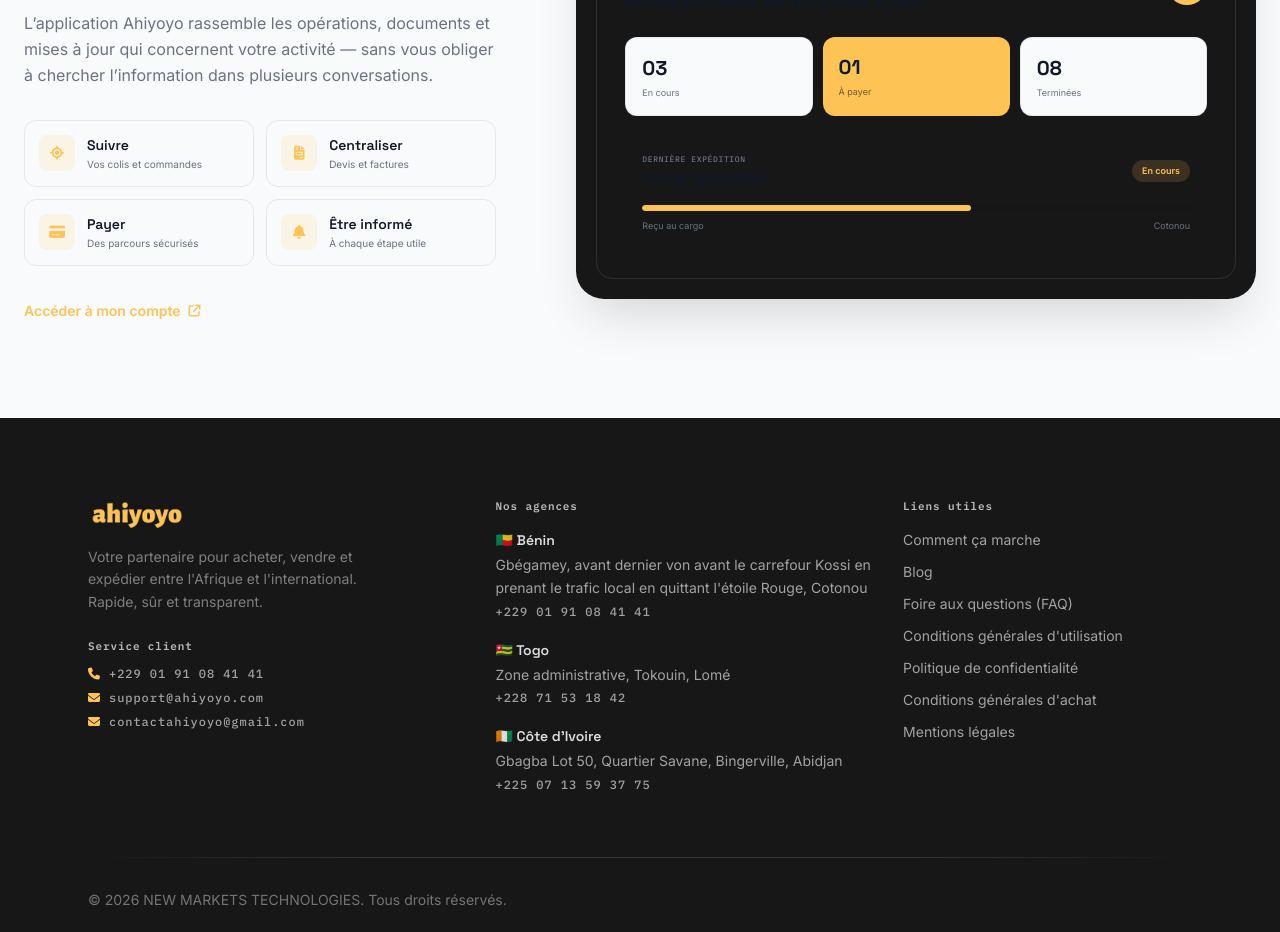
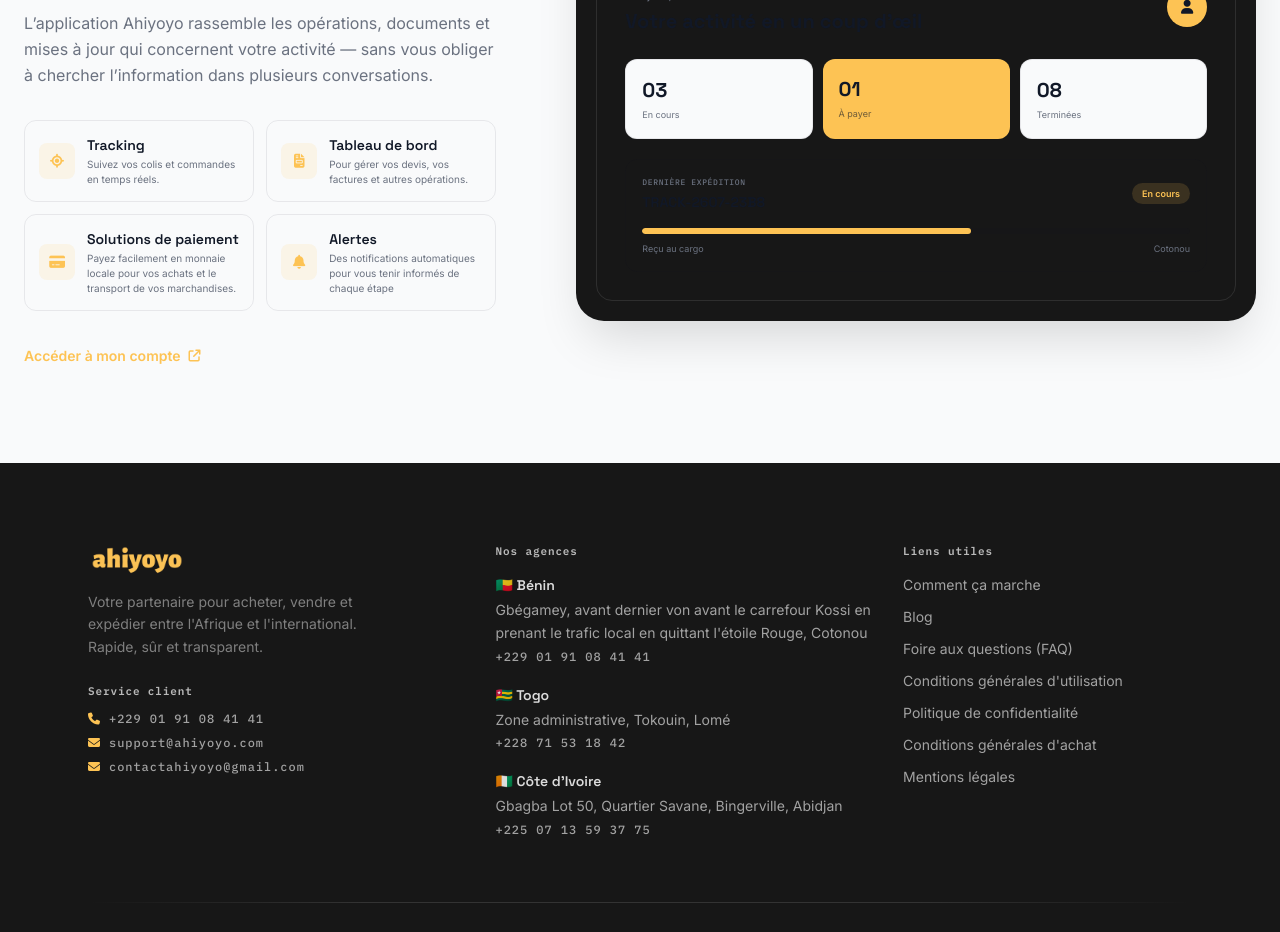
Before and after one commit to VOGLOSSOU/ahiyoyo-landing-app, a Next.js app: page /comment-ca-marche in a window 1280 px wide. Shown: the part 1160-2092 px from the top of the page. Built offline with nearby package versions, Linux system fonts and the light colour scheme.

Commit message:
section 2 mise à jour

```diff
--- a/components/ClientSpace.tsx
+++ b/components/ClientSpace.tsx
@@ -2,10 +2,10 @@ import Stamp from "./Stamp";
 import Reveal from "./Reveal";
 
 const tools = [
-  { icon: "fa-location-crosshairs", title: "Suivre", desc: "Vos colis et commandes" },
-  { icon: "fa-file-invoice", title: "Centraliser", desc: "Devis et factures" },
-  { icon: "fa-credit-card", title: "Payer", desc: "Des parcours sécurisés" },
-  { icon: "fa-bell", title: "Être informé", desc: "À chaque étape utile" },
+  { icon: "fa-location-crosshairs", title: "Tracking", desc: "Suivez vos colis et commandes en temps réels." },
+  { icon: "fa-file-invoice", title: "Tableau de bord", desc: "Pour gérer vos devis, vos factures et autres opérations." },
+  { icon: "fa-credit-card", title: "Solutions de paiement", desc: "Payez facilement en monnaie locale pour vos achats et le transport de vos marchandises." },
+  { icon: "fa-bell", title: "Alertes", desc: "Des notifications automatiques pour vous tenir informés de chaque étape" },
 ];
 
 export default function ClientSpace() {
```
